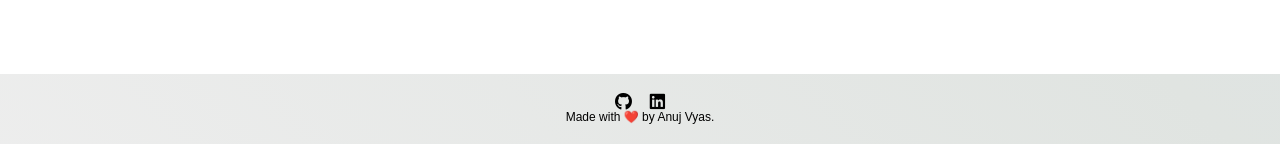
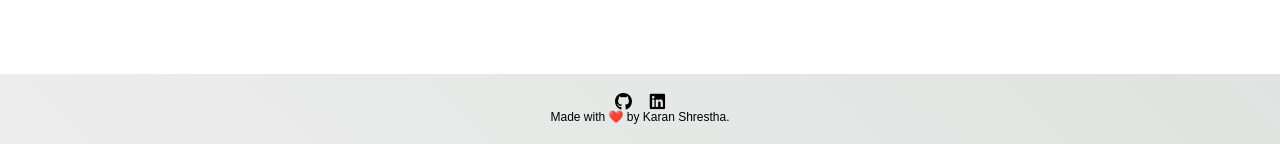
Before and after one commit to karan3486/hotelreview, a Flask app: page / in a window 1280 px wide. Shown: the part 656-800 px from the top of the page. Run offline with Flask 2, Linux system fonts and the light colour scheme; parts of the project's set-up code (start-up, migrations or seed data) failed here and were passed over; some libraries are stand-ins or nearby versions; some web fonts are replaced.

Commit message:
Update index.html

```diff
--- a/templates/index.html
+++ b/templates/index.html
@@ -31,10 +31,10 @@
         <!-- Footer -->
         <div class='footer'>
             <div class="contact">
-                <a target="_blank" href="https://github.com/anujvyas/Restaurant-Reviews-Sentiment-Analysis-Deployment"><i class="fab fa-github fa-lg contact-icon"></i></a>
-                <a target="_blank" href="https://www.linkedin.com/in/anujkvyas"><i class="fab fa-linkedin fa-lg contact-icon"></i></a>
+                <a target="_blank" href="href="https://github.com/karan3486/hotelreview"><i class="fab fa-github fa-lg contact-icon"></i></a>
+                <a target="_blank" href="href="https://www.linkedin.com/in/karan-shrestha-71a609169/"><i class="fab fa-linkedin fa-lg contact-icon"></i></a>
             </div>
-            <p class='footer-description'>Made with ❤️ by Anuj Vyas.</p>
+            <p class='footer-description'>Made with ❤️ by Karan Shrestha.</p>
         </div>
 
     </body>
```
